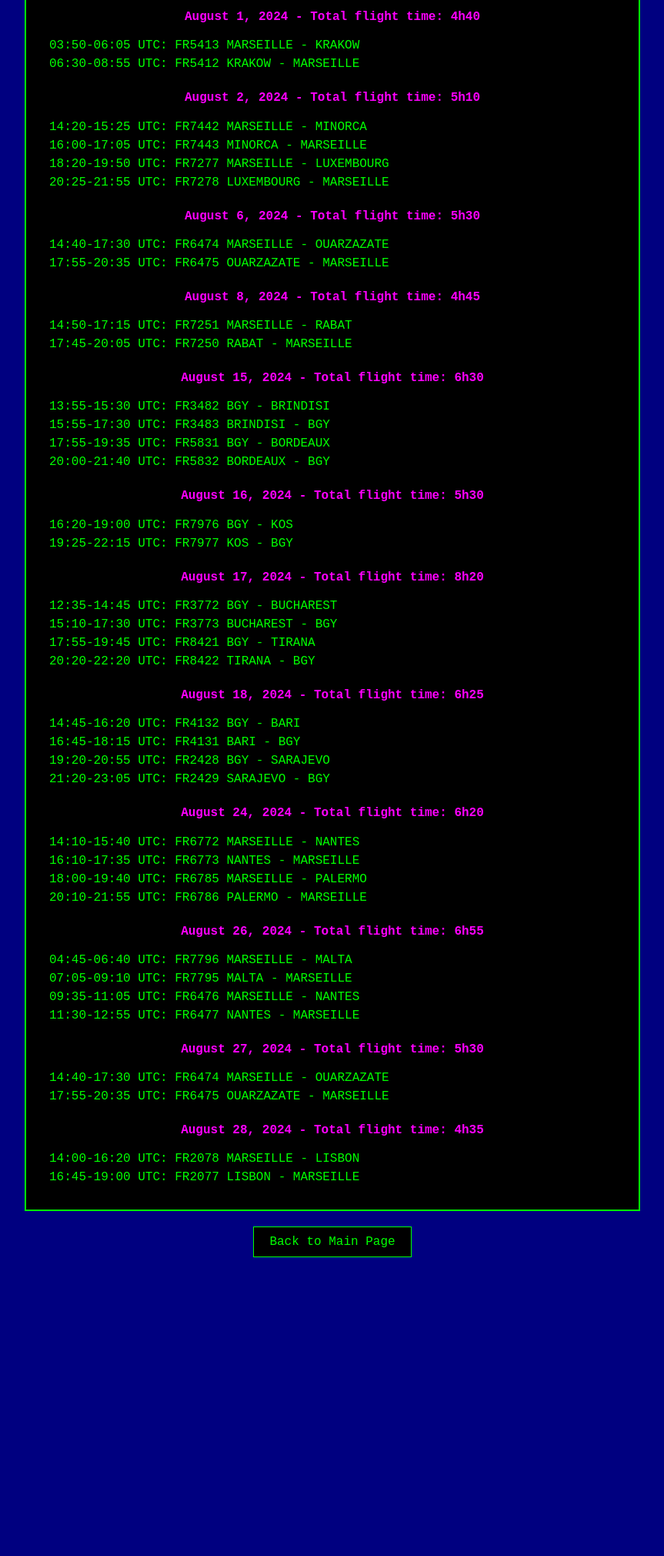
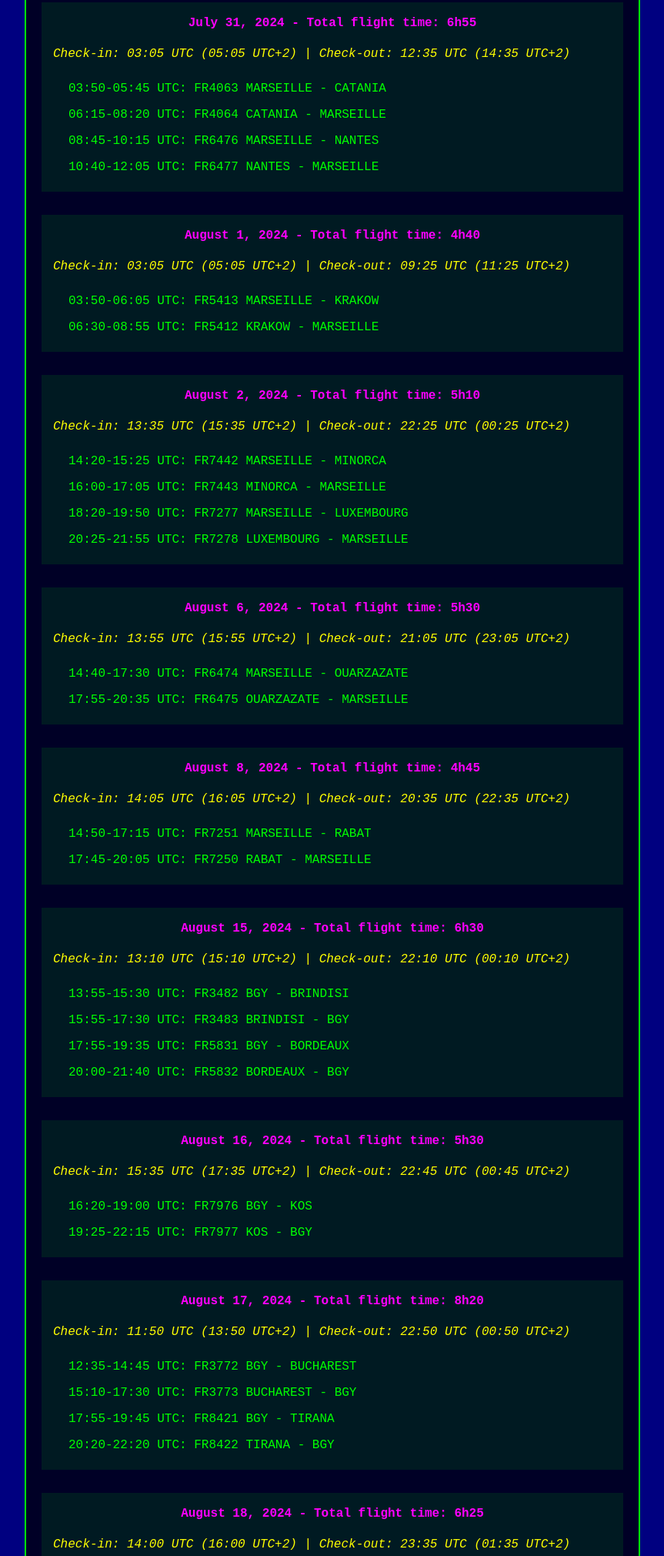
Before and after one commit to leoalaplage/flights, a plain HTML site: page index.html in a window 1280 px wide. Shown: the part 432-2453 px from the top of the page at 77% size, without its empty margins (208-1071 px from the left). Before the commit the page ends 2085 px from the top, so only its background shows below. Drawn offline with Linux system fonts and the light colour scheme.

Commit message:
index.html

```diff
--- a/index.html
+++ b/index.html
@@ -11,55 +11,79 @@
             color: #00FF00;
             font-size: 16px;
             line-height: 1.5;
+            margin: 0;
+            padding: 0;
         }
         .container {
             max-width: 800px;
             margin: 0 auto;
-            padding: 0 20px;
+            padding: 20px;
         }
         h1 {
             text-align: center;
             font-size: 40px;
             color: #FFFF00;
-            text-shadow: 2px 2px #FF00FF;
+            text-shadow: 3px 3px #FF00FF;
+            margin-bottom: 30px;
         }
         #flight-info {
             border: 2px solid #00FF00;
-            padding: 10px;
+            padding: 20px;
             margin-top: 20px;
-            background-color: #000000;
+            background-color: rgba(0, 0, 0, 0.7);
+
         }
         #back-button {
             display: block;
-            margin: 20px auto;
-            padding: 10px 20px;
+            margin: 30px auto;
+            padding: 15px 30px;
             background-color: #000000;
             color: #00FF00;
-            border: 1px solid #00FF00;
+            border: 2px solid #00FF00;
             cursor: pointer;
             font-family: "Courier New", Courier, monospace;
-            font-size: 16px;
+            font-size: 18px;
+            transition: all 0.3s ease;
         }
         #back-button:hover {
              background-color: #003300;
+
         }
         .flight-day {
-            margin-bottom: 20px;
+            margin-bottom: 30px;
+            padding: 15px;
+            background-color: rgba(0, 255, 0, 0.1);
+
         }
         .flight-day h2 {
             color: #FF00FF;
             text-align: center;
-            margin-top: 10px;
+            margin-top: 0;
             font-size: 16px;
+
         }
         .flight {
             margin-left: 20px;
+            padding: 5px 0;
+        }
+        .check-times {
+            font-style: italic;
+            color: #FFFF00;
+        }
+        #l8trust-link {
+    text-decoration: none;
+    color: inherit;
+    transition: text-shadow 0.3s ease;
+}
+
+#l8trust-link:hover {
+    text-shadow: 0 0 10px #FFFF00;
 }
     </style>
 </head>
 <body>
     <div class="container">
-        <h1>L8TRUST - Flights</h1>
+        <h1><a href="https://leoalaplage.github.io/l8trust/" id="l8trust-link">L8TRUST</a> - Flights</h1>
         <div id="flight-info">
             <p>Flight information will be displayed here.</p>
         </div>
@@ -75,6 +99,8 @@
             {
                 date: 'July 30, 2024',
                 totalFlightTime: '7h50',
+                checkIn: '03:30 UTC (05:30 UTC+2)',
+                checkOut: '14:15 UTC (16:15 UTC+2)',
                 flights: [
                     { time: '04:15-06:10 UTC', route: 'FR165 MARSEILLE - VIENNA' },
                     { time: '06:50-08:50 UTC', route: 'FR164 VIENNA - MARSEILLE' },
@@ -85,6 +111,8 @@
             {
                 date: 'July 31, 2024',
                 totalFlightTime: '6h55',
+                checkIn: '03:05 UTC (05:05 UTC+2)',
+                checkOut: '12:35 UTC (14:35 UTC+2)',
                 flights: [
                     { time: '03:50-05:45 UTC', route: 'FR4063 MARSEILLE - CATANIA' },
                     { time: '06:15-08:20 UTC', route: 'FR4064 CATANIA - MARSEILLE' },
@@ -95,6 +123,8 @@
             {
                 date: 'August 1, 2024',
                 totalFlightTime: '4h40',
+                checkIn: '03:05 UTC (05:05 UTC+2)',
+                checkOut: '09:25 UTC (11:25 UTC+2)',
                 flights: [
                     { time: '03:50-06:05 UTC', route: 'FR5413 MARSEILLE - KRAKOW' },
                     { time: '06:30-08:55 UTC', route: 'FR5412 KRAKOW - MARSEILLE' }
@@ -103,6 +133,8 @@
             {
                 date: 'August 2, 2024',
                 totalFlightTime: '5h10',
+                checkIn: '13:35 UTC (15:35 UTC+2)',
+                checkOut: '22:25 UTC (00:25 UTC+2)',
                 flights: [
                     { time: '14:20-15:25 UTC', route: 'FR7442 MARSEILLE - MINORCA' },
                     { time: '16:00-17:05 UTC', route: 'FR7443 MINORCA - MARSEILLE' },
@@ -113,6 +145,8 @@
             {
                 date: 'August 6, 2024',
                 totalFlightTime: '5h30',
+                checkIn: '13:55 UTC (15:55 UTC+2)',
+                checkOut: '21:05 UTC (23:05 UTC+2)',
                 flights: [
                     { time: '14:40-17:30 UTC', route: 'FR6474 MARSEILLE - OUARZAZATE' },
                     { time: '17:55-20:35 UTC', route: 'FR6475 OUARZAZATE - MARSEILLE' }
@@ -121,6 +155,8 @@
             {
                 date: 'August 8, 2024',
                 totalFlightTime: '4h45',
+                checkIn: '14:05 UTC (16:05 UTC+2)',
+                checkOut: '20:35 UTC (22:35 UTC+2)',
                 flights: [
                     { time: '14:50-17:15 UTC', route: 'FR7251 MARSEILLE - RABAT' },
                     { time: '17:45-20:05 UTC', route: 'FR7250 RABAT - MARSEILLE' }
@@ -129,6 +165,8 @@
             {
                 date: 'August 15, 2024',
                 totalFlightTime: '6h30',
+                checkIn: '13:10 UTC (15:10 UTC+2)',
+                checkOut: '22:10 UTC (00:10 UTC+2)',
                 flights: [
                     { time: '13:55-15:30 UTC', route: 'FR3482 BGY - BRINDISI' },
                     { time: '15:55-17:30 UTC', route: 'FR3483 BRINDISI - BGY' },
@@ -139,6 +177,8 @@
             {
                 date: 'August 16, 2024',
                 totalFlightTime: '5h30',
+                checkIn: '15:35 UTC (17:35 UTC+2)',
+                checkOut: '22:45 UTC (00:45 UTC+2)',
                 flights: [
                     { time: '16:20-19:00 UTC', route: 'FR7976 BGY - KOS' },
                     { time: '19:25-22:15 UTC', route: 'FR7977 KOS - BGY' }
@@ -147,6 +187,8 @@
             {
                 date: 'August 17, 2024',
                 totalFlightTime: '8h20',
+                checkIn: '11:50 UTC (13:50 UTC+2)',
+                checkOut: '22:50 UTC (00:50 UTC+2)',
                 flights: [
                     { time: '12:35-14:45 UTC', route: 'FR3772 BGY - BUCHAREST' },
                     { time: '15:10-17:30 UTC', route: 'FR3773 BUCHAREST - BGY' },
@@ -157,6 +199,8 @@
             {
                 date: 'August 18, 2024',
                 totalFlightTime: '6h25',
+                checkIn: '14:00 UTC (16:00 UTC+2)',
+                checkOut: '23:35 UTC (01:35 UTC+2)',
                 flights: [
                     { time: '14:45-16:20 UTC', route: 'FR4132 BGY - BARI' },
                     { time: '16:45-18:15 UTC', route: 'FR4131 BARI - BGY' },
@@ -167,6 +211,8 @@
             {
                 date: 'August 24, 2024',
                 totalFlightTime: '6h20',
+                checkIn: '13:25 UTC (15:25 UTC+2)',
+                checkOut: '22:25 UTC (00:25 UTC+2)',
                 flights: [
                     { time: '14:10-15:40 UTC', route: 'FR6772 MARSEILLE - NANTES' },
                     { time: '16:10-17:35 UTC', route: 'FR6773 NANTES - MARSEILLE' },
@@ -177,6 +223,8 @@
             {
                 date: 'August 26, 2024',
                 totalFlightTime: '6h55',
+                checkIn: '04:00 UTC (06:00 UTC+2)',
+                checkOut: '13:25 UTC (15:25 UTC+2)',
                 flights: [
                     { time: '04:45-06:40 UTC', route: 'FR7796 MARSEILLE - MALTA' },
                     { time: '07:05-09:10 UTC', route: 'FR7795 MALTA - MARSEILLE' },
@@ -187,6 +235,8 @@
             {
                 date: 'August 27, 2024',
                 totalFlightTime: '5h30',
+                checkIn: '13:55 UTC (15:55 UTC+2)',
+                checkOut: '21:05 UTC (23:05 UTC+2)',
                 flights: [
                     { time: '14:40-17:30 UTC', route: 'FR6474 MARSEILLE - OUARZAZATE' },
                     { time: '17:55-20:35 UTC', route: 'FR6475 OUARZAZATE - MARSEILLE' }
@@ -195,14 +245,14 @@
             {
                 date: 'August 28, 2024',
                 totalFlightTime: '4h35',
+                checkIn: '13:15 UTC (15:15 UTC+2)',
+                checkOut: '19:30 UTC (21:30 UTC+2)',
                 flights: [
                     { time: '14:00-16:20 UTC', route: 'FR2078 MARSEILLE - LISBON' },
                     { time: '16:45-19:00 UTC', route: 'FR2077 LISBON - MARSEILLE' }
                 ]
             }
-    // Add more flights here
         ];
-
 
         const flightInfoDiv = document.getElementById('flight-info');
         flightInfoDiv.innerHTML = '';
@@ -213,6 +263,11 @@
             const dayTitle = document.createElement('h2');
             dayTitle.textContent = `${day.date} - Total flight time: ${day.totalFlightTime}`;
             dayDiv.appendChild(dayTitle);
+
+            const checkTimes = document.createElement('p');
+            checkTimes.className = 'check-times';
+            checkTimes.textContent = `Check-in: ${day.checkIn} | Check-out: ${day.checkOut}`;
+            dayDiv.appendChild(checkTimes);
 
             day.flights.forEach(flight => {
                 const flightDiv = document.createElement('div');
```
Lines whose indentation alone changed are shown as unchanged.
